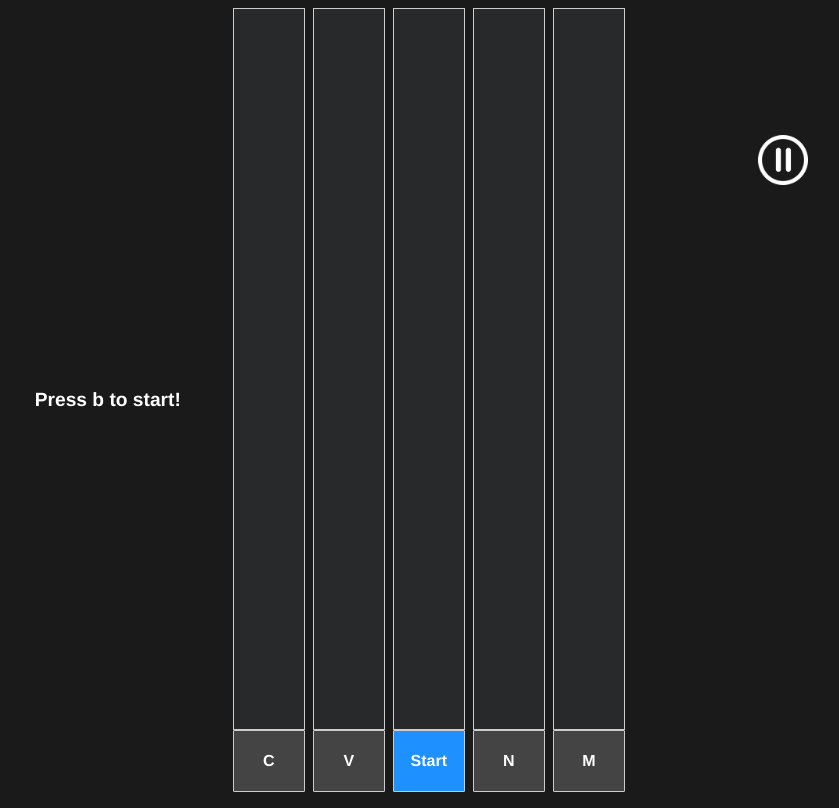
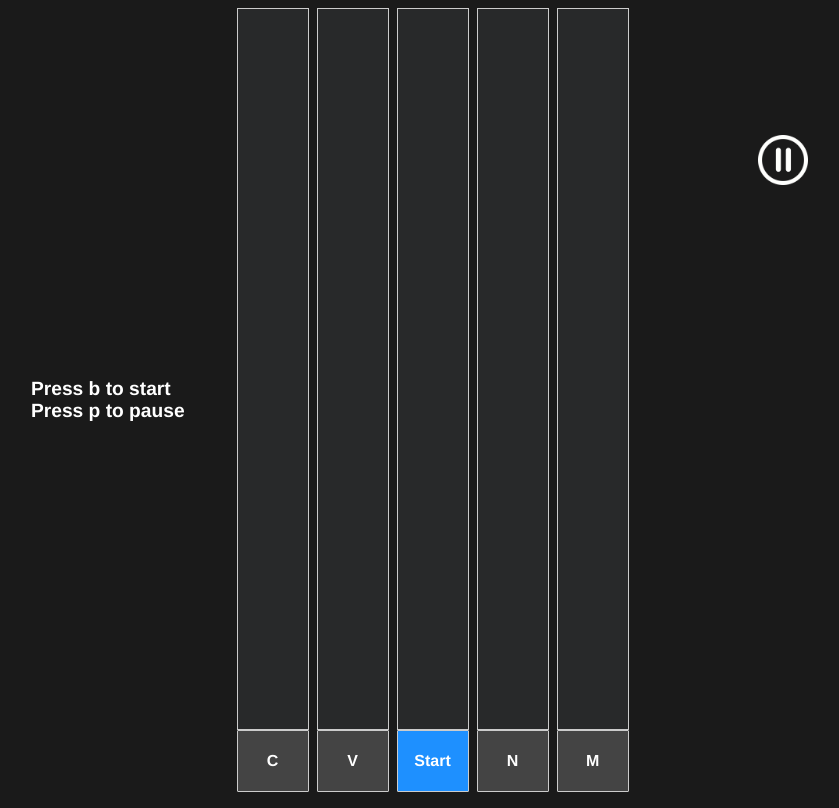
Before and after one commit to ailuroken/browser-music-rhythm-game, a website built with Vite: page music-game/index.html in a window 1280 px wide. Shown: the whole page, without its empty margins (192-1031 px from the left). Built offline with nearby package versions, Linux system fonts and the light colour scheme.

Commit message:
added instruction for pause

```diff
--- a/music-game/index.html
+++ b/music-game/index.html
@@ -8,7 +8,12 @@
   <body>
     <audio class="song" src="Shmoopie.mp3"></audio>
     <div class="container">
-      <div class="instructions"><p class="para">Press b to start!</p></div>
+      <div class="instructions">
+        <p class="para">
+          Press b to start<br />
+          Press p to pause
+        </p>
+      </div>
       <div class="game">
         <div class="game__note-tracks">
           <div class="game__note-track"></div>
```
